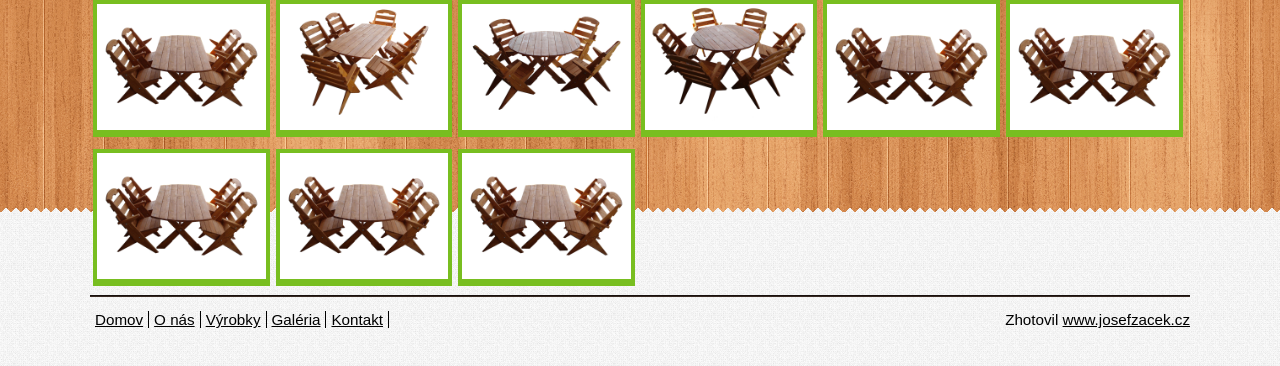
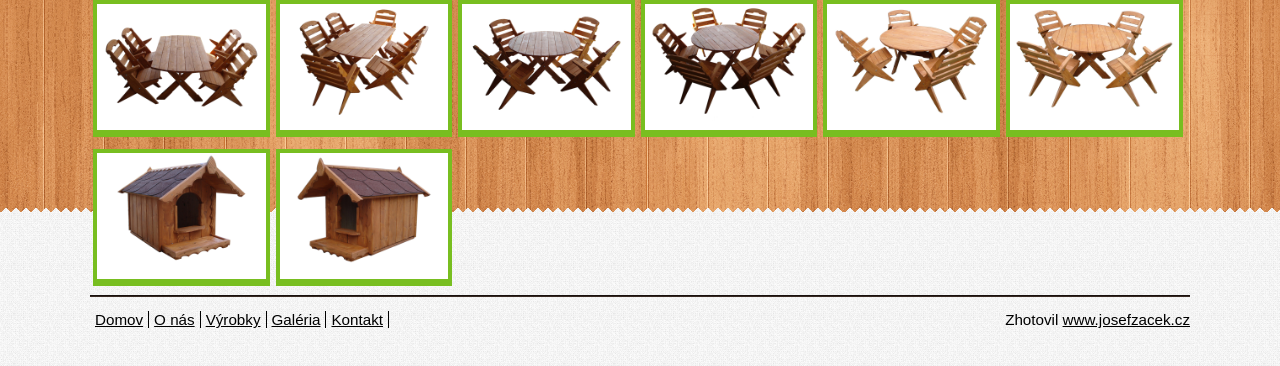
Before and after one commit to josefzacek/dreveny-svet, a plain HTML site: page galeria.html in a window 1280 px wide. Shown: the part 136-502 px from the top of the page. Drawn offline with nearby package versions, Linux system fonts and the light colour scheme.

Commit message:
gallery 8 images working

```diff
--- a/galeria.html
+++ b/galeria.html
@@ -78,43 +78,37 @@
 
         <div class="one_sixth">
         	<div class="gallery-item">
-            	<a href="images/gallery/Obdlznikovy-stol-+-4-stolicky.jpg" title="Obdlznikovy stol + 4 stolicky">
-                	<img src="images/gallery/Obdlznikovy-stol-+-4-stolicky.jpg" alt="Obdlznikovy stol + 4 stolicky">
+            	<a href="images/gallery/Okruhly-stol-svetlej-farby-+-4-stolicky.jpg" title="Okruhly stol svetlej farby + 4 stolicky">
+                	<img src="images/gallery/Okruhly-stol-svetlej-farby-+-4-stolicky.jpg" alt="Okruhly stol svetlej farby + 4 stolicky">
                 </a>
         	</div>
         </div>
 
         <div class="one_sixth">
         	<div class="gallery-item">
-            	<a href="images/gallery/Obdlznikovy-stol-+-4-stolicky.jpg" title="Obdlznikovy stol + 4 stolicky">
-                	<img src="images/gallery/Obdlznikovy-stol-+-4-stolicky.jpg" alt="Obdlznikovy stol + 4 stolicky">
+            	<a href="images/gallery/Okruhly-stol-svetlej-farby-1-+-4-stolicky.jpg" title="Okruhly stol svetlej farby + 4 stolicky">
+                	<img src="images/gallery/Okruhly-stol-svetlej-farby-1-+-4-stolicky.jpg" alt="Okruhly stol svetlej farby + 4 stolicky">
                 </a>
         	</div>
         </div>
 
         <div class="one_sixth">
         	<div class="gallery-item">
-            	<a href="images/gallery/Obdlznikovy-stol-+-4-stolicky.jpg" title="Obdlznikovy stol + 4 stolicky">
-                	<img src="images/gallery/Obdlznikovy-stol-+-4-stolicky.jpg" alt="Obdlznikovy stol + 4 stolicky">
+            	<a href="images/gallery/psia-buda-bok.jpg" title="Psia buda">
+                	<img src="images/gallery/psia-buda-bok.jpg" alt="Psia buda">
                 </a>
         	</div>
         </div>
 
         <div class="one_sixth">
         	<div class="gallery-item">
-            	<a href="images/gallery/Obdlznikovy-stol-+-4-stolicky.jpg" title="Obdlznikovy stol + 4 stolicky">
-                	<img src="images/gallery/Obdlznikovy-stol-+-4-stolicky.jpg" alt="Obdlznikovy stol + 4 stolicky">
+            	<a href="images/gallery/psia-buda.jpg" title="Psia buda">
+                	<img src="images/gallery/psia-buda.jpg" alt="Psia buda">
                 </a>
         	</div>
         </div>
 
-        <div class="one_sixth">
-        	<div class="gallery-item">
-            	<a href="images/gallery/Obdlznikovy-stol-+-4-stolicky.jpg" title="Obdlznikovy stol + 4 stolicky">
-                	<img src="images/gallery/Obdlznikovy-stol-+-4-stolicky.jpg" alt="Obdlznikovy stol + 4 stolicky">
-                </a>
-        	</div>
-        </div>
+
 
       </article>
 
```
